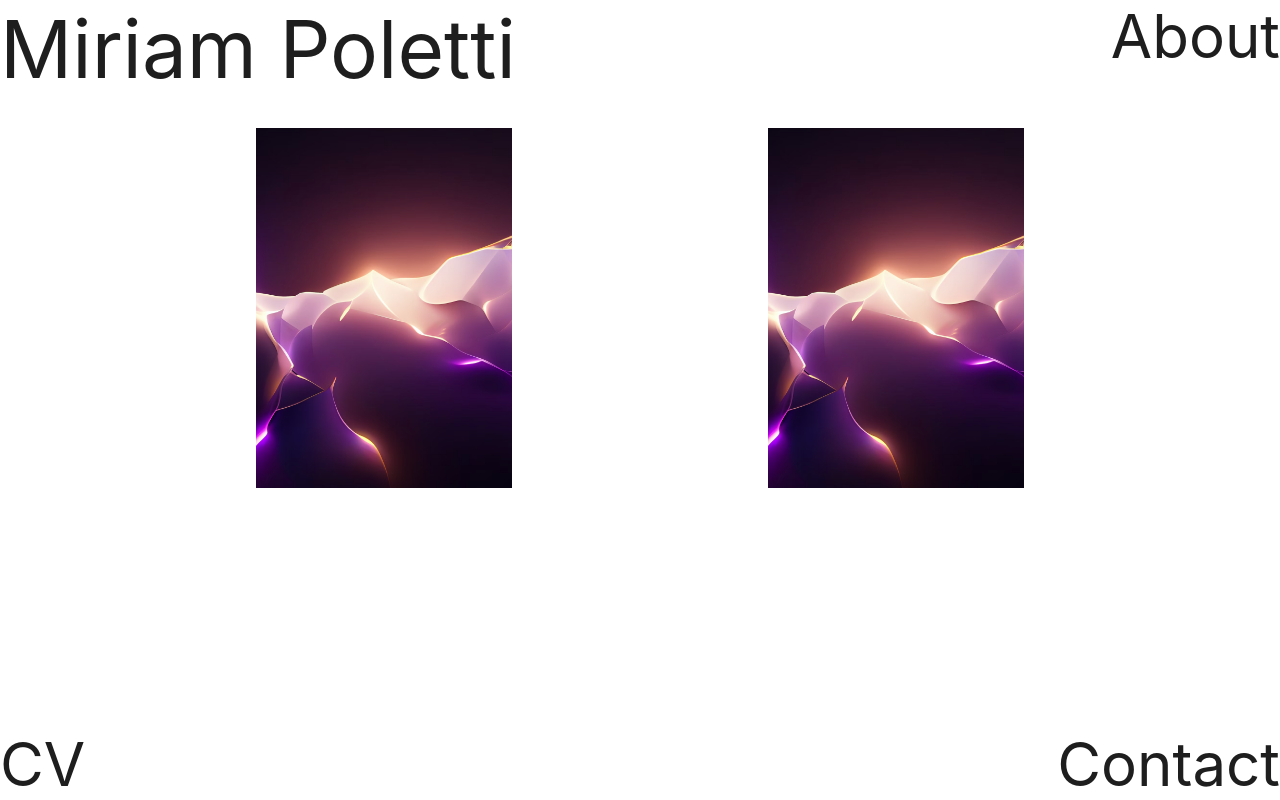
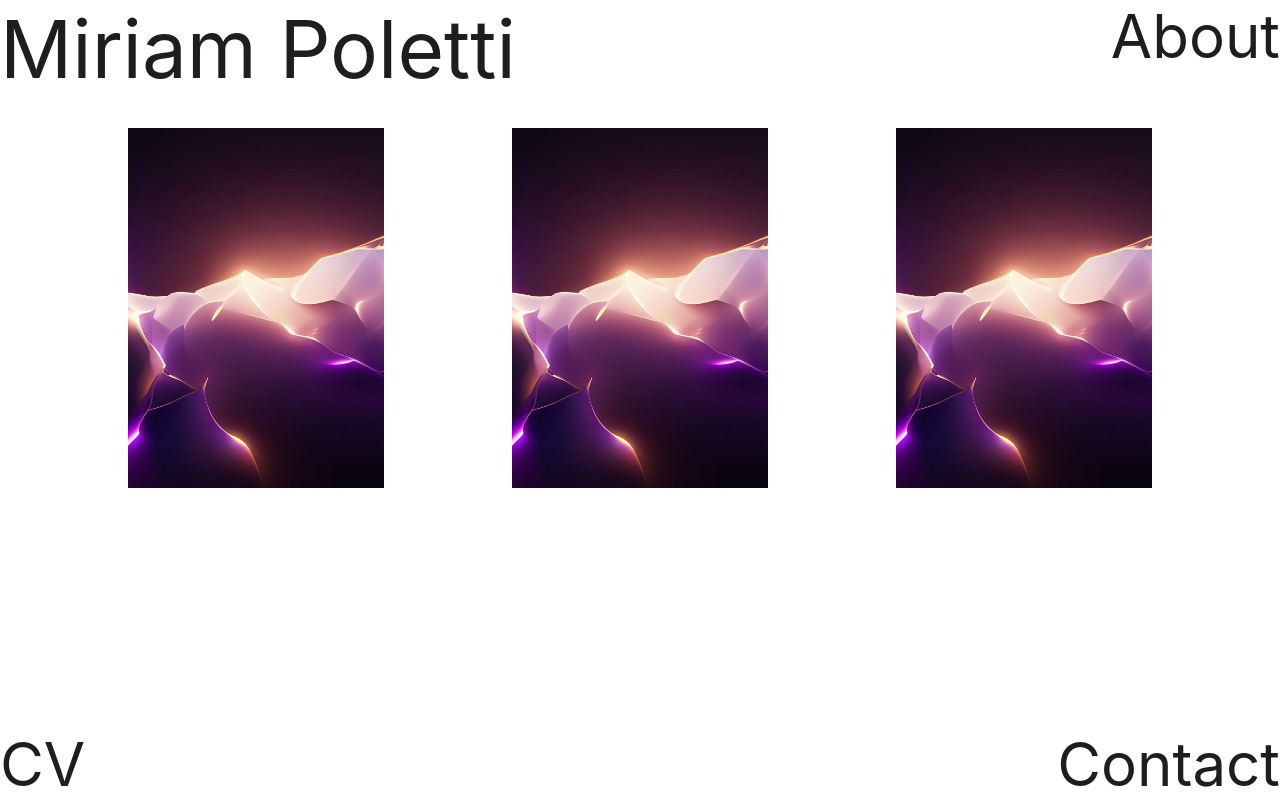
Before and after one commit to miriam-plt/portfolio, a React (Create React App) app: page / in a window 1280 px wide. Built offline with nearby package versions, Linux system fonts and the light colour scheme; the HTML template or start-up script is replaced by a standard one.

Commit message:
working on homepage

```diff
--- a/src/Pages/Home/index.js
+++ b/src/Pages/Home/index.js
@@ -7,7 +7,8 @@ const Home = () => {
         <Navbar />
         <div className='img-container'>
             <img className='work-img' src={image} alt='test' />
-            <img className='work2-img' src={image} alt='test' />
+            <img className='disappear work2-img' src={image} alt='test' />
+            <img className='disappear work3-img' src={image} alt='test' />
         </div>
     </div>
 }
--- a/src/Pages/Home/index.scss
+++ b/src/Pages/Home/index.scss
@@ -9,13 +9,22 @@
     margin-left: auto;
     opacity: 1.0;
     transition: 1s ;
-
 }
 
 .work2-img {
     width: 20%;
     margin-left: auto;
     margin-right: auto;
+    transition: 1s;
+}
+
+.work3-img {
+    width: 20%;
+    margin-right: auto;
+    transition: 1s;
+}
+
+.disappear {
     opacity: 1.0;
     transition: opacity 1s ease-in-out;
     -moz-transition: opacity 1s ease-in-out;
@@ -26,7 +35,15 @@
     transform: scale(1.2);
 }
 
-.work-img:hover + .work2-img{
+.work2-img:hover {
+    transform: scale(1.2);
+}
+
+.work3-img:hover {
+    transform: scale(1.2);
+}
+
+.work-img:hover + .disappear {
     opacity: 0;
     transition: opacity .55s ease-in-out;
     -moz-transition: opacity .55s ease-in-out;
```
